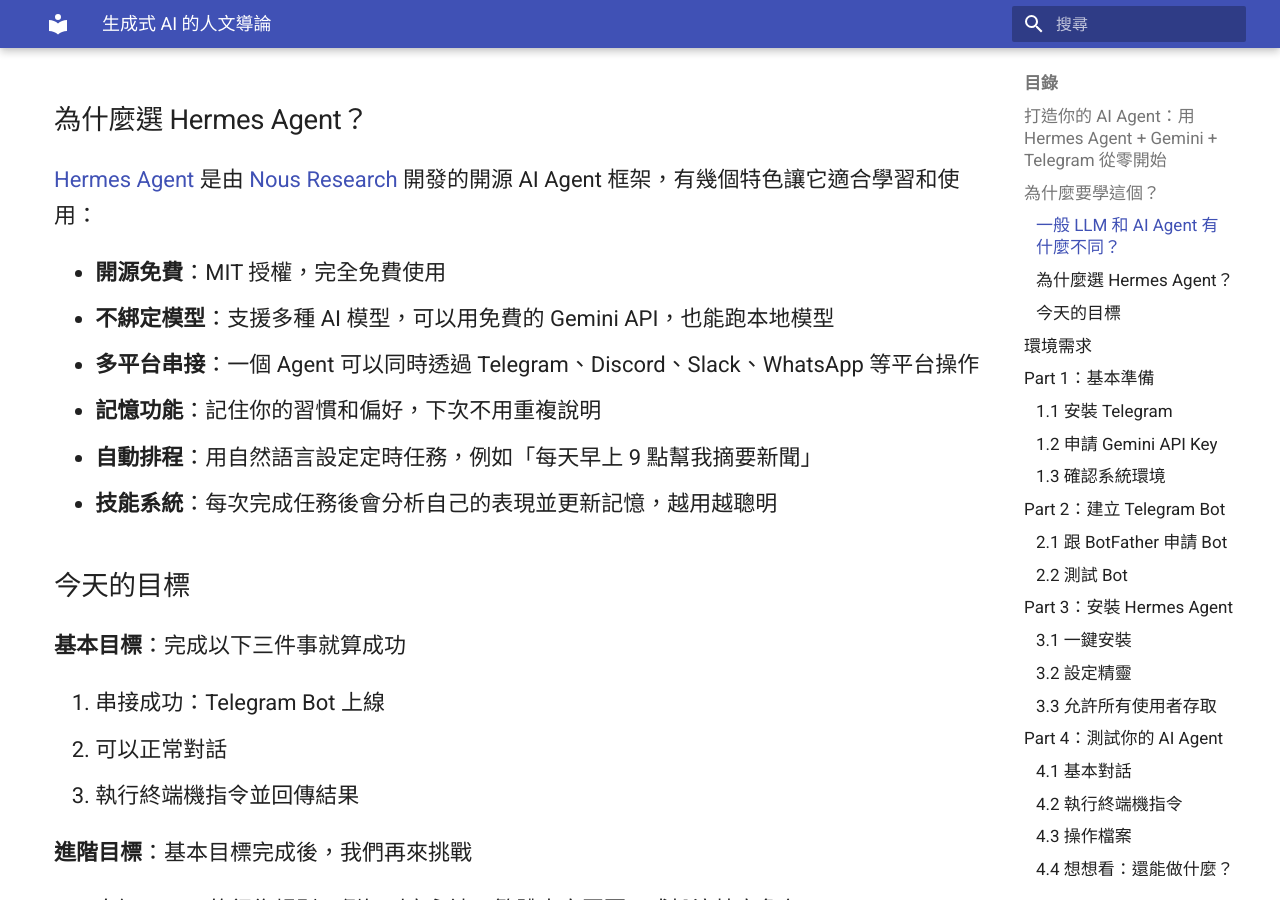
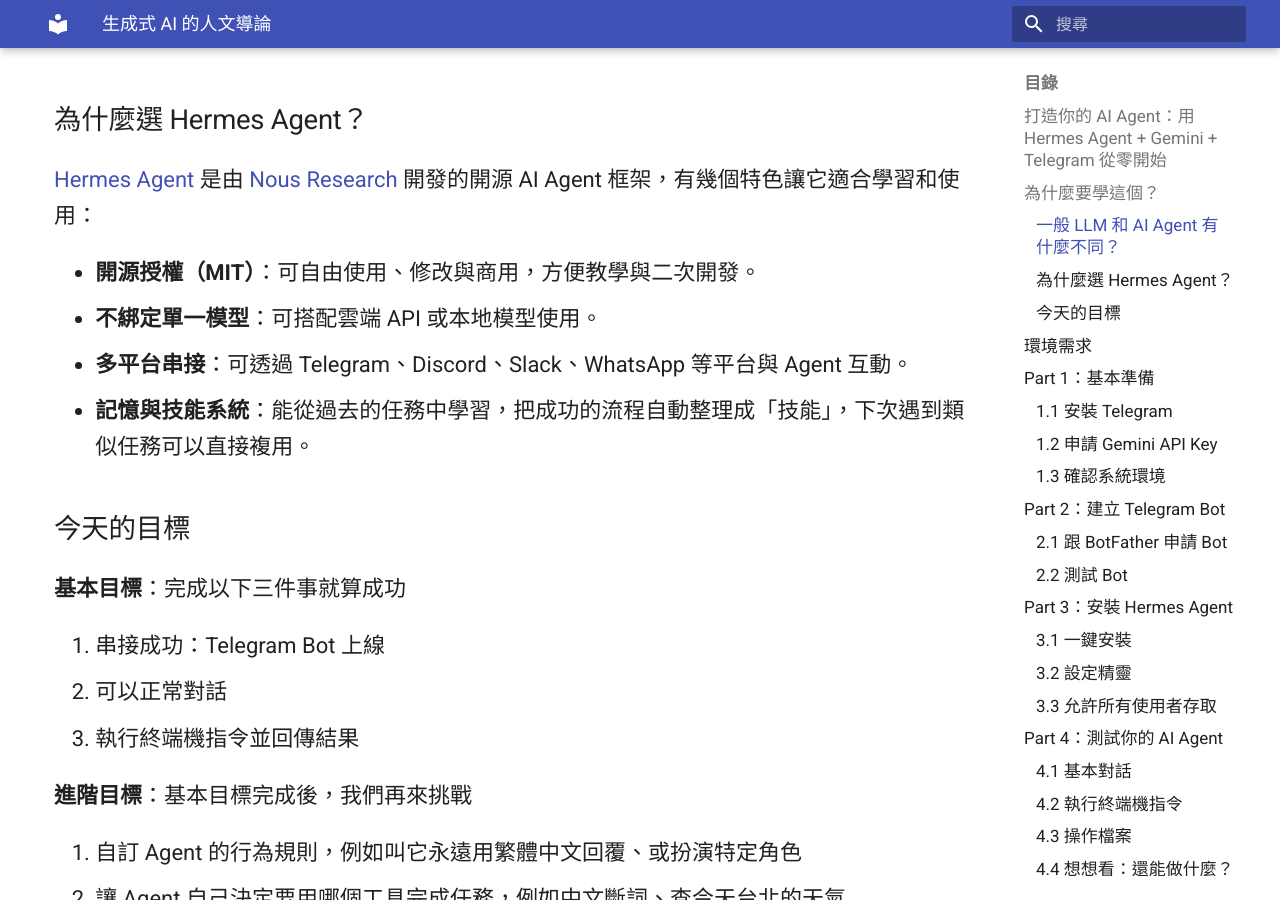
Before and after one commit to lopentu/hermes-agent-tutorial, an MkDocs documentation site: the page built from docs/index.md, in a window 1280 px wide and 900 px high, scrolled down 1862 px. Built offline with MkDocs 1.6.1 and Material for MkDocs 9.7.7, drawn with Linux system fonts in a browser that asks for light colours.

Commit message:
Update Hermes Agent feature list for clarity
Consolidate six bullet points into four, with more precise descriptions
of the MIT licence, model flexibility, platform integrations, and the
memory/skills system.

Co-Authored-By: Claude Sonnet 4.6 <noreply@anthropic.com>

```diff
--- a/docs/index.md
+++ b/docs/index.md
@@ -33,12 +33,10 @@ Agent 的核心差異不在「能做什麼」，而在「如何做」——它
 
 [Hermes Agent](https://github.com/NousResearch/hermes-agent) 是由 [Nous Research](https://nousresearch.com/) 開發的開源 AI Agent 框架，有幾個特色讓它適合學習和使用：
 
-- **開源免費**：MIT 授權，完全免費使用
-- **不綁定模型**：支援多種 AI 模型，可以用免費的 Gemini API，也能跑本地模型
-- **多平台串接**：一個 Agent 可以同時透過 Telegram、Discord、Slack、WhatsApp 等平台操作
-- **記憶功能**：記住你的習慣和偏好，下次不用重複說明
-- **自動排程**：用自然語言設定定時任務，例如「每天早上 9 點幫我摘要新聞」
-- **技能系統**：每次完成任務後會分析自己的表現並更新記憶，越用越聰明
+- **開源授權（MIT）**：可自由使用、修改與商用，方便教學與二次開發。
+- **不綁定單一模型**：可搭配雲端 API 或本地模型使用。
+- **多平台串接**：可透過 Telegram、Discord、Slack、WhatsApp 等平台與 Agent 互動。
+- **記憶與技能系統**：能從過去的任務中學習，把成功的流程自動整理成「技能」，下次遇到類似任務可以直接複用。
 
 ### 今天的目標
 
```
